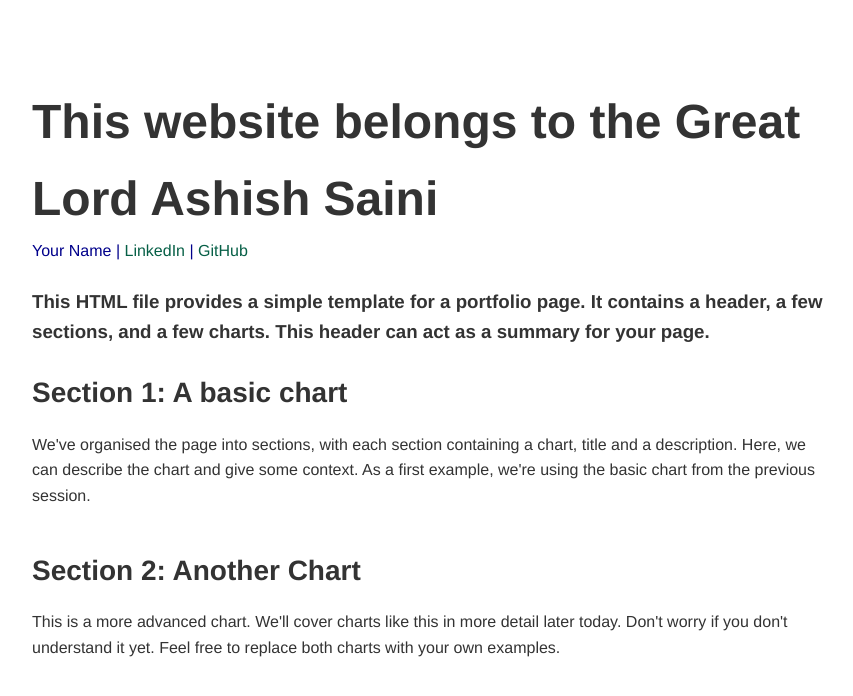
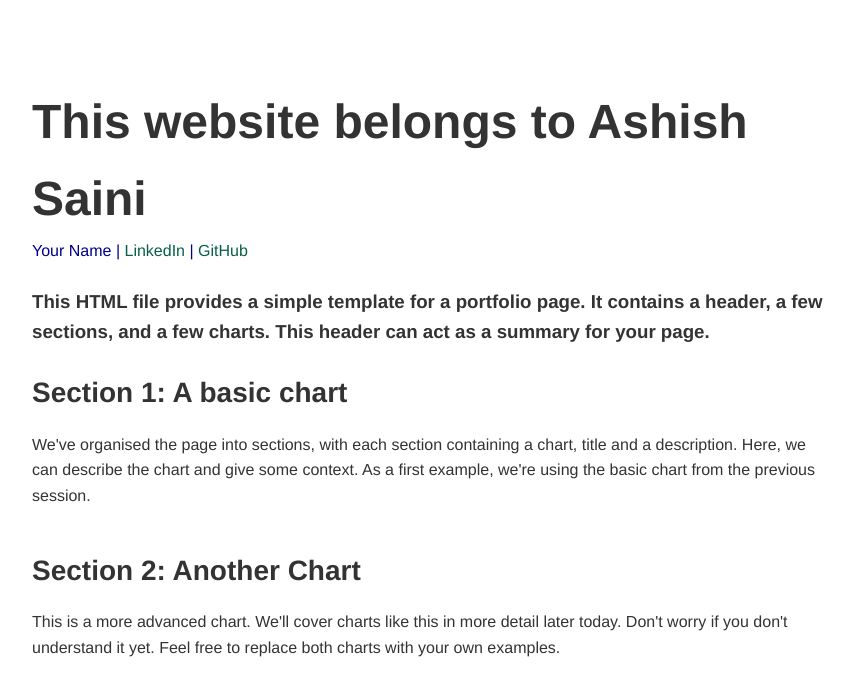
Before and after one commit to ashishiras/ashishiras.github.io, a plain HTML site: page index.html in a window 1280 px wide. Shown: the whole page, without its empty margins (208-1061 px from the left). Drawn offline with Linux system fonts and the light colour scheme; a script that the page names is missing.

Commit message:
Update index.html

```diff
--- a/index.html
+++ b/index.html
@@ -40,7 +40,7 @@
 <body> <!-- The body tag contains the elements that visitors to our page will see. -->
     <h1 style="margin-bottom: 0px;"> <!-- we can also style elements directly in the HTML by setting the style= atrribute of a tag. -->
         <!-- This is a header, it is the largest text on the page -->
-        This website belongs to the Great Lord Ashish Saini
+        This website belongs to Ashish Saini
     </h1>
     <p style="margin-top: 0px; color: darkblue">
         <!-- we're setting the margin to 0px so the header and authour name are close together -->
```
